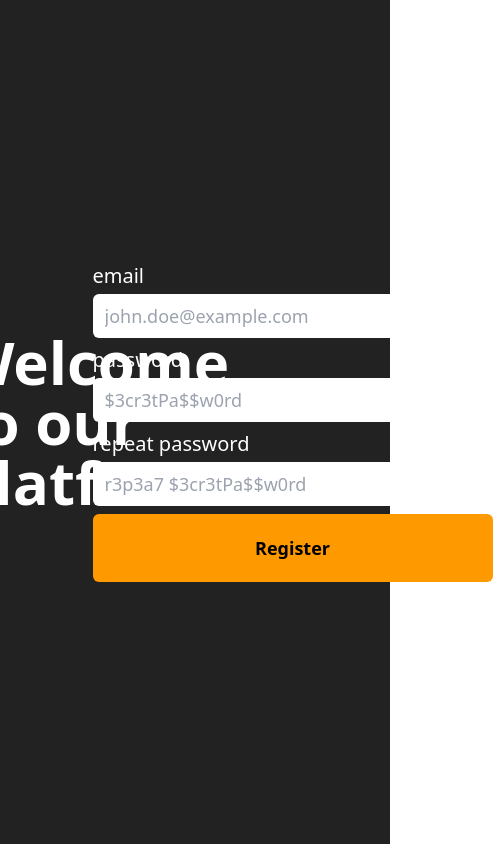
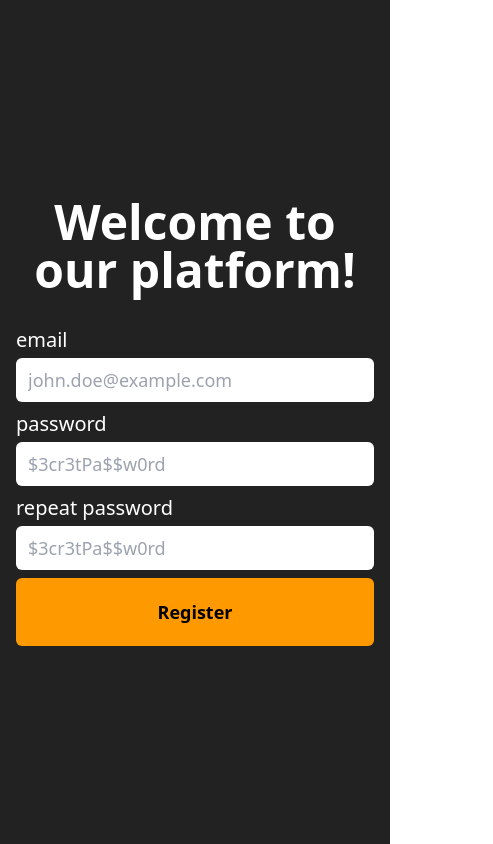
Before and after one commit to marekvospel/oauth2, a Nuxt app in the folder packages/frontend/: page /register in a window 390 px wide. Shown: the whole page, 493 px wide, since content can reach past the window. Built offline with nearby package versions, Linux system fonts and the light colour scheme.

Commit message:
added responsivity

```diff
--- a/packages/frontend/components/basic/BasicInput.vue
+++ b/packages/frontend/components/basic/BasicInput.vue
@@ -16,7 +16,7 @@ const value = computed({
 </script>
 
 <template>
-  <div class="flex flex-col gap-1">
+  <div class="flex flex-col gap-1 w-full">
     <p class="text-xl font-normal">
       {{ label }}
     </p>
--- a/packages/frontend/components/login/LoginView.vue
+++ b/packages/frontend/components/login/LoginView.vue
@@ -26,21 +26,23 @@ async function login(): Promise<void> {
 </script>
 
 <template>
-  <div class="flex flex-row w-full h-screen">
-    <div class="w-1/2 flex flex-col items-center justify-center">
-      <h1 class="text-6xl font-bold">
+  <div class="flex flex-col gap-8 justify-center md:flex-row w-full h-screen">
+    <div class="md:w-1/2 flex flex-col items-center justify-center">
+      <h1 class="text-5xl lg:text-6xl font-bold text-center">
         Welcome back!
       </h1>
     </div>
-    <div class="w-1/2 flex flex-col justify-center items-center">
-      <form class="flex flex-col gap-2 w-100" @submit.prevent="login">
-        <BasicInput v-model="loginData.email" label="email" placeholder="john.doe@example.com" />
-        <BasicInput v-model="loginData.password" type="password" label="password" placeholder="$3cr3tPa$$w0rd" />
-        <BasicButton text="Sign in" />
-        <!-- <button type="submit">
+    <div class="md:w-1/2 flex flex-col justify-center items-center">
+      <div class="xl:w-120 lg:w-80 w-full flex shrink-0">
+        <form class="flex flex-col gap-2 w-full" @submit.prevent="login">
+          <BasicInput v-model="loginData.email" label="email" placeholder="john.doe@example.com" />
+          <BasicInput v-model="loginData.password" type="password" label="password" placeholder="$3cr3tPa$$w0rd" />
+          <BasicButton text="Sign in" />
+          <!-- <button type="submit">
           Sign in
         </button> -->
-      </form>
+        </form>
+      </div>
     </div>
   </div>
 </template>
--- a/packages/frontend/components/register/RegisterView.vue
+++ b/packages/frontend/components/register/RegisterView.vue
@@ -32,17 +32,18 @@ async function register(): Promise<void> {
 </script>
 
 <template>
-  <div class="flex flex-row w-full h-screen">
-    <div class="w-1/2 flex flex-col items-center justify-center">
-      <h1 class="text-6xl font-bold">
+  <div class="flex flex-col gap-8 justify-center md:flex-row w-full h-screen">
+    <div class="md:w-1/2 flex flex-col items-center justify-center">
+      <h1 class="text-5xl lg:text-6xl font-bold text-center">
         Welcome to our platform!
       </h1>
     </div>
-    <div class="w-1/2 flex flex-col justify-center items-center">
-      <form class="flex flex-col gap-2 w-100" @submit.prevent="check">
+    <div class="md:w-1/2 flex flex-col justify-center items-center">
+      <div class="xl:w-120 lg:w-80 w-full flex shrink-0">
+        <form class="flex flex-col gap-2 w-full" @submit.prevent="check">
           <BasicInput v-model="registerData.email" label="email" placeholder="john.doe@example.com" />
           <BasicInput v-model="registerData.password" type="password" label="password" placeholder="$3cr3tPa$$w0rd" />
-        <BasicInput v-model="registerData.passwordRepeat" type="password" label="repeat password" placeholder="r3p3a7 $3cr3tPa$$w0rd" />
+          <BasicInput v-model="registerData.passwordRepeat" type="password" label="repeat password" placeholder="$3cr3tPa$$w0rd" />
           <BasicButton text="Register" />
           <!-- <button type="submit">
                     Sign in
@@ -50,4 +51,5 @@ async function register(): Promise<void> {
         </form>
       </div>
     </div>
+  </div>
 </template>
--- a/packages/frontend/layouts/default.vue
+++ b/packages/frontend/layouts/default.vue
@@ -1,5 +1,5 @@
 <template>
-  <div class="bg-dark min-h-screen lg:px-32">
+  <div class="bg-dark min-h-screen lg:px-32 px-4 md:px-24 sm:px-12">
     <slot />
   </div>
 </template>
```
Lines whose indentation alone changed are shown as unchanged.
